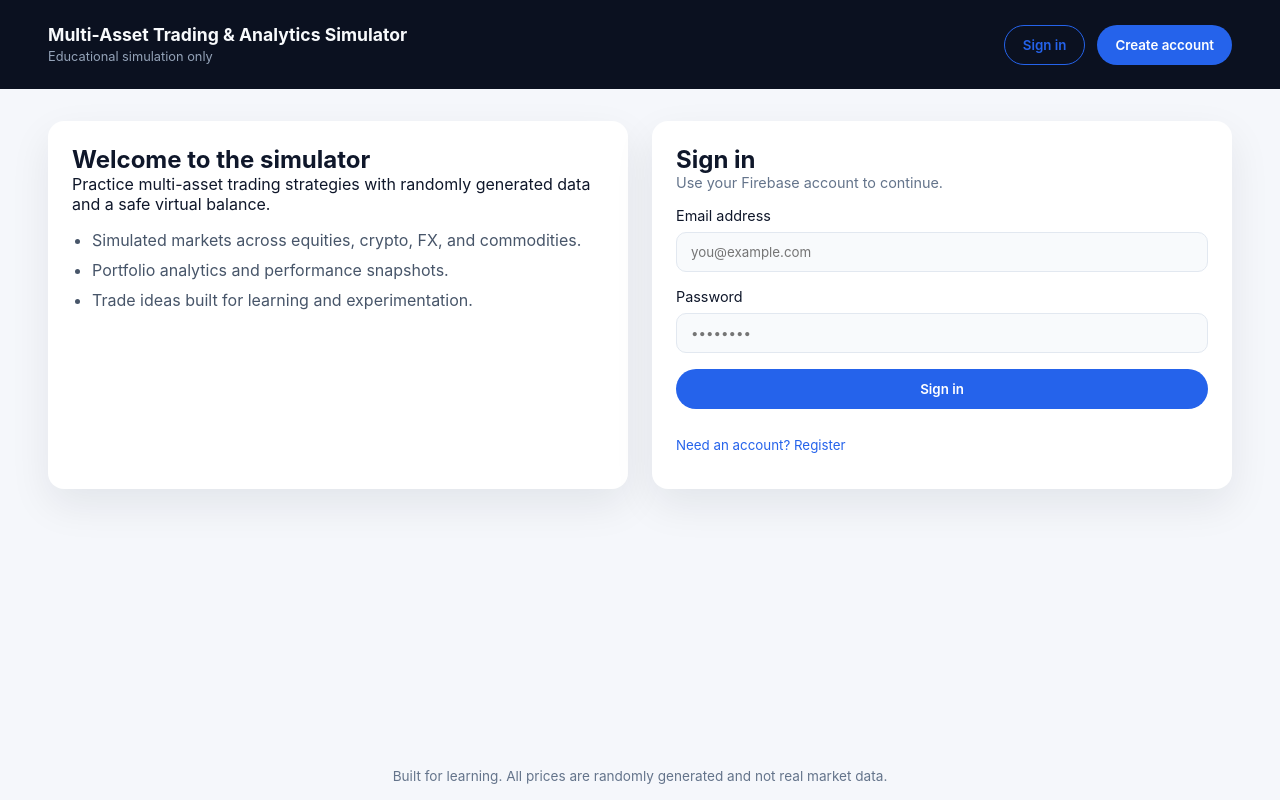
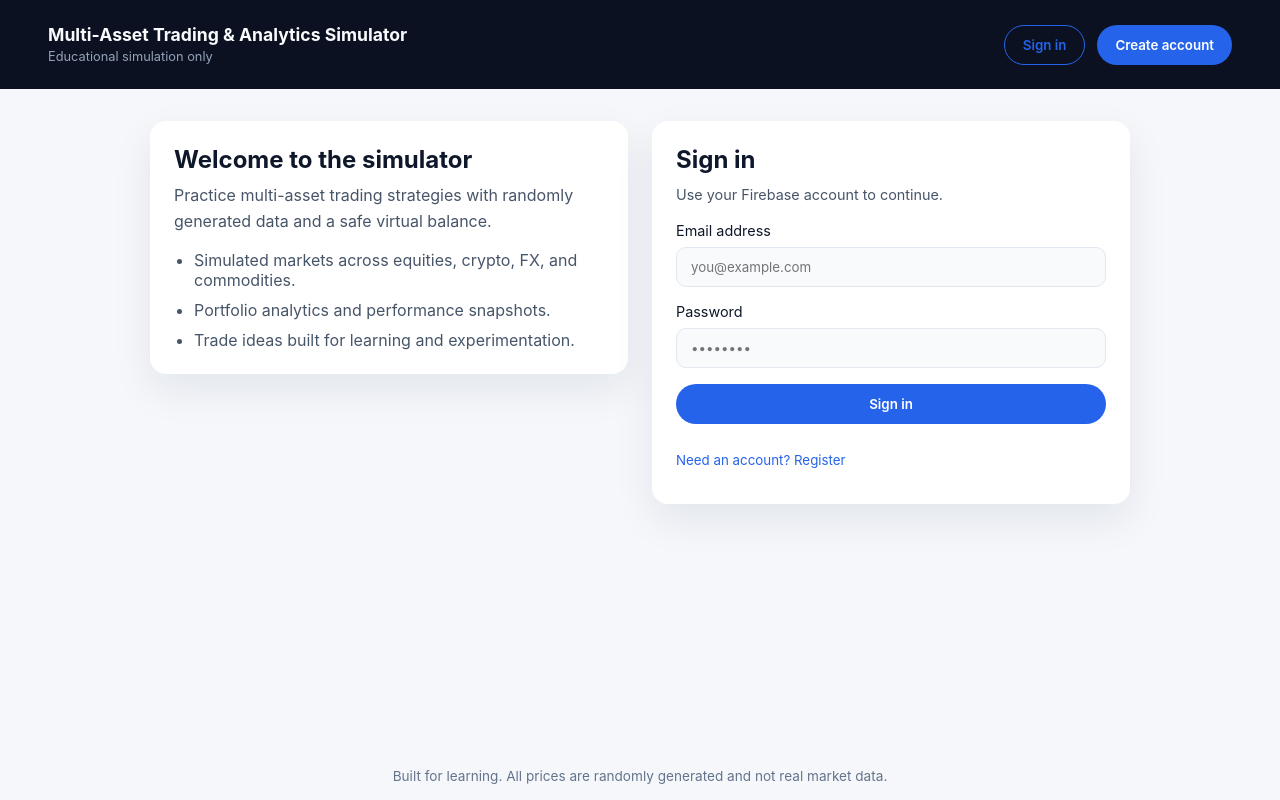
Before and after one commit to anshu31057/Trading-Market-Analysis-Platform, a React (Vite) app: page / in a window 1280 px wide. Built offline with nearby package versions, Linux system fonts and the light colour scheme; no server answers.

Commit message:
Polish UI styling and interactions

```diff
--- a/src/styles/global.css
+++ b/src/styles/global.css
@@ -19,6 +19,22 @@ button,
 input {
   font-family: inherit;
   min-height: 40px;
+}
+
+button,
+input,
+select,
+textarea {
+  transition: border-color 0.2s ease, box-shadow 0.2s ease, transform 0.2s ease,
+    background-color 0.2s ease, color 0.2s ease;
+}
+
+button:focus-visible,
+input:focus-visible,
+select:focus-visible,
+textarea:focus-visible {
+  outline: 2px solid #93c5fd;
+  outline-offset: 2px;
 }
 
 .app-shell {
@@ -62,6 +78,11 @@ input {
   padding: 32px 48px 48px;
 }
 
+.main-content > .auth-grid {
+  max-width: 980px;
+  margin: 0 auto;
+}
+
 .footer {
   padding: 16px 48px;
   text-align: center;
@@ -84,6 +105,19 @@ input {
   width: 100%;
 }
 
+.card h1,
+.card h2,
+.card h3 {
+  color: #0f172a;
+  margin-bottom: 8px;
+  line-height: 1.25;
+}
+
+.card p {
+  line-height: 1.6;
+  color: #475569;
+}
+
 .hero {
   display: flex;
   flex-wrap: wrap;
@@ -93,6 +127,7 @@ input {
   border-radius: 20px;
   background: linear-gradient(120deg, #dbeafe, #eff6ff);
   margin-bottom: 24px;
+  box-shadow: 0 16px 30px rgba(37, 99, 235, 0.08);
 }
 
 .hero-actions {
@@ -134,12 +169,27 @@ input {
   font-weight: 600;
 }
 
+.primary:hover {
+  background: #1d4ed8;
+  transform: translateY(-1px);
+}
+
+.ghost:hover {
+  background: rgba(37, 99, 235, 0.08);
+  transform: translateY(-1px);
+}
+
 .link {
   background: none;
   border: none;
   color: #2563eb;
   cursor: pointer;
   margin-top: 16px;
+  transition: color 0.2s ease;
+}
+
+.link:hover {
+  color: #1d4ed8;
 }
 
 .user-pill {
@@ -153,6 +203,7 @@ input {
   display: grid;
   grid-template-columns: repeat(auto-fit, minmax(280px, 1fr));
   gap: 24px;
+  align-items: start;
 }
 
 .form-stack {
@@ -236,11 +287,18 @@ input {
   display: flex;
   flex-direction: column;
   gap: 12px;
+  transition: transform 0.2s ease, box-shadow 0.2s ease,
+    border-color 0.2s ease;
 }
 
 .asset-card.selected {
   border-color: #2563eb;
   box-shadow: 0 10px 20px rgba(37, 99, 235, 0.2);
+}
+
+.asset-card:hover {
+  transform: translateY(-2px);
+  box-shadow: 0 10px 24px rgba(15, 23, 42, 0.12);
 }
 
 .asset-symbol {
@@ -280,6 +338,7 @@ input {
   background: #f8fafc;
   padding: 16px;
   border-radius: 14px;
+  border: 1px solid #e2e8f0;
 }
 
 .metric-label {
@@ -302,6 +361,7 @@ input {
   background: #f8fafc;
   padding: 16px;
   border-radius: 14px;
+  border: 1px solid #e2e8f0;
 }
 
 .chart-container {
@@ -331,6 +391,11 @@ input {
   align-items: center;
   gap: 8px;
   font-size: 0.85rem;
+}
+
+.legend-item input {
+  width: 16px;
+  height: 16px;
 }
 
 .legend-swatch {
@@ -524,6 +589,7 @@ input {
   background: #eff6ff;
   padding: 16px;
   border-radius: 14px;
+  border: 1px solid rgba(37, 99, 235, 0.2);
 }
 
 .positive {
```
